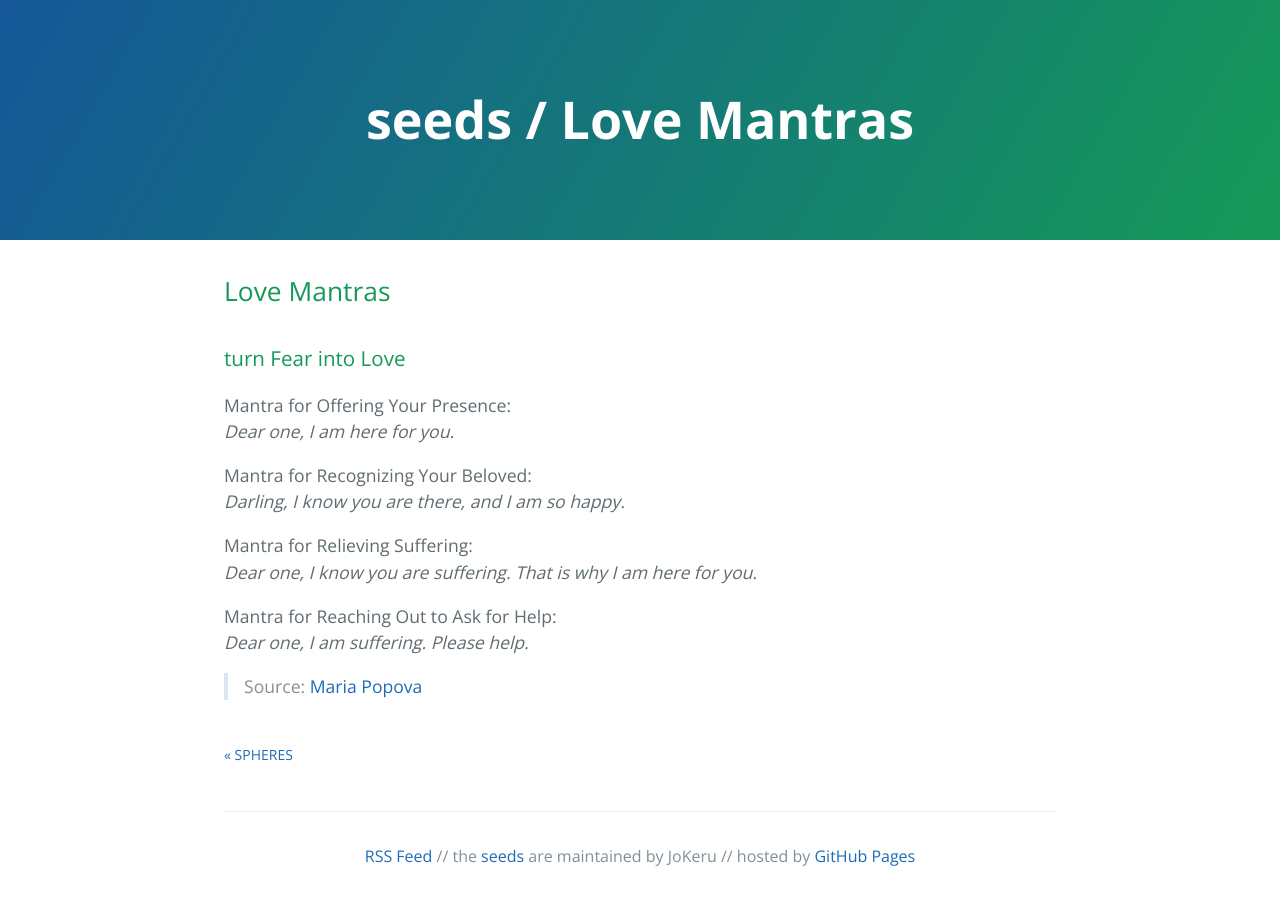
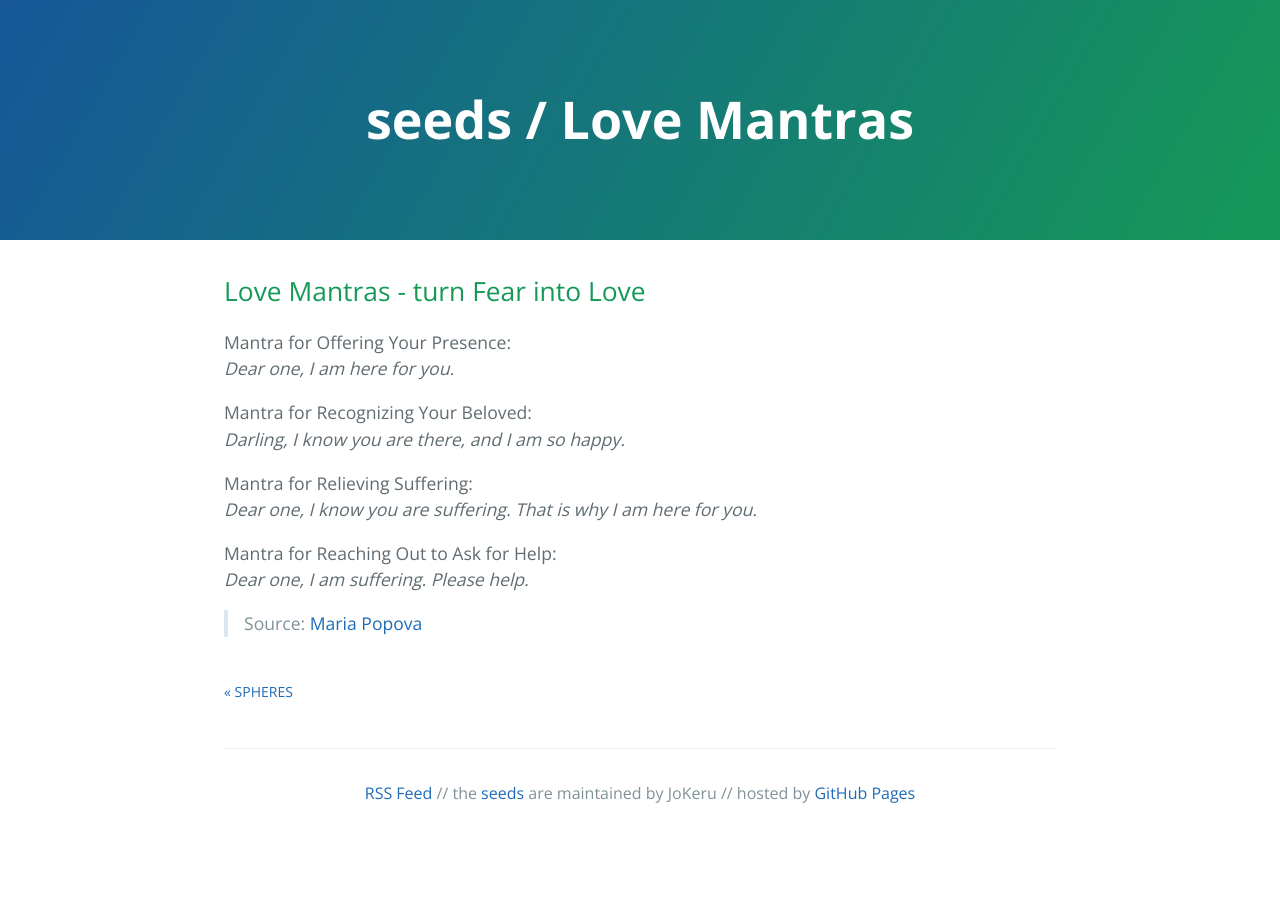
Before and after one commit to jokeru/seeds, a Jekyll site: the page built from _posts/2021-04-10-love_mantras.md, in a window 1280 px wide. Built offline with Jekyll 4.4.1, drawn with Linux system fonts in a browser that asks for light colours; comment, search, counter and statistics services are not loaded.

```diff
--- a/_posts/2021-04-10-love_mantras.md
+++ b/_posts/2021-04-10-love_mantras.md
@@ -6,9 +6,7 @@ index: 25
 ---
 
 
-## Love Mantras
-
-### turn Fear into Love
+## Love Mantras - turn Fear into Love
 
 Mantra for Offering Your Presence:
 _Dear one, I am here for you._
```
